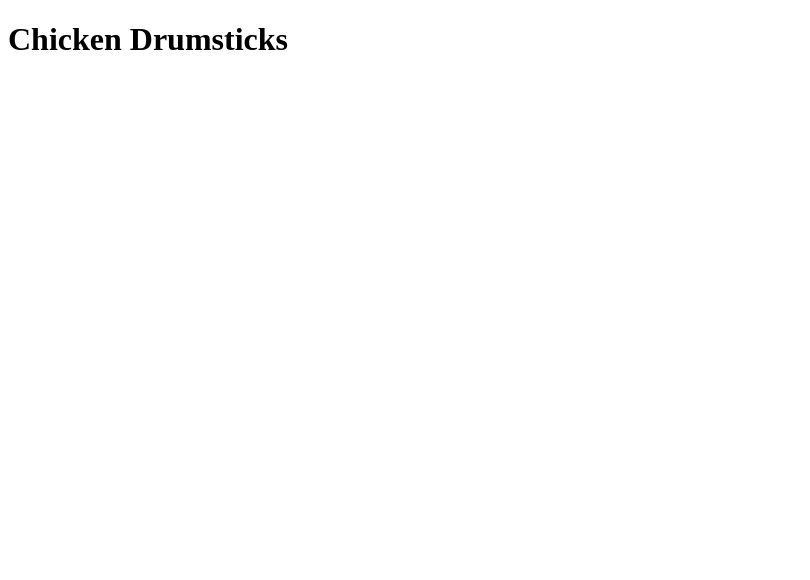
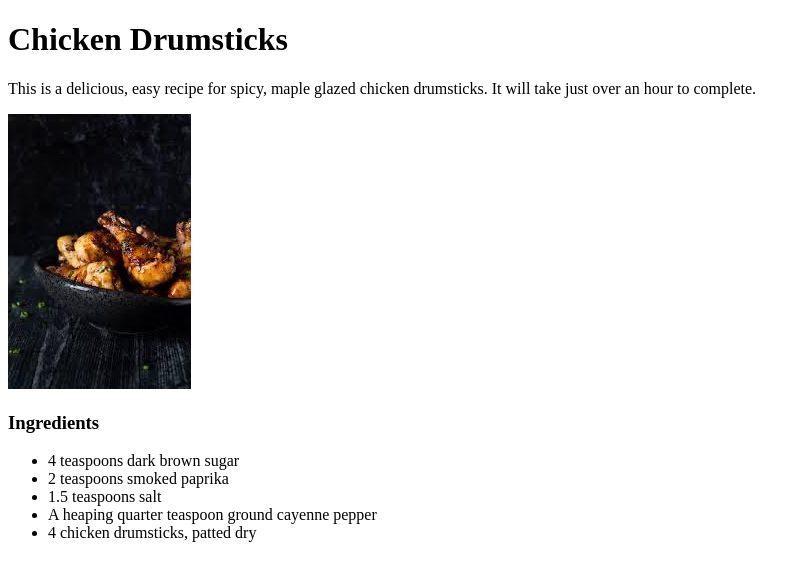
Before and after one commit to cabriamber/odin-recipes, a plain HTML site: page recipes/chicken-drumsticks.html in a window 1280 px wide. Shown: the whole page, without its empty margins (0-810 px from the left). Drawn offline with Linux system fonts and the light colour scheme.

Commit message:
Add a recipe photo and ingredients

```diff
--- a/recipes/chicken-drumsticks.html
+++ b/recipes/chicken-drumsticks.html
@@ -8,6 +8,19 @@
 
 <body>
 <h1>Chicken Drumsticks</h1>
+
+<p>This is a delicious, easy recipe for spicy, maple glazed chicken drumsticks. It will take just over an hour to complete.</p>
+
+<p> <img src="../img/chicken-drumsticks.jpg"></p>
+<p>
+  <h3>Ingredients</h3>
+  <ul>
+    <li>4 teaspoons dark brown sugar</li>
+    <li>2 teaspoons smoked paprika</li>
+    <li>1.5 teaspoons salt</li>
+    <li>A heaping quarter teaspoon ground cayenne pepper</li>
+    <li>4 chicken drumsticks, patted dry</li>
+</p>
 </body>
 
 </html>
```
